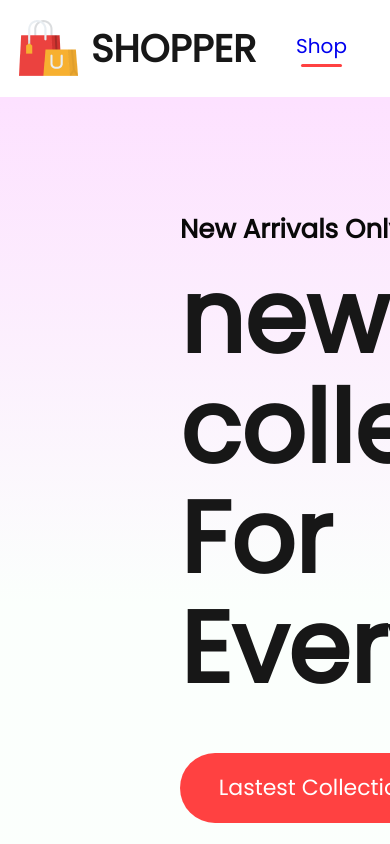
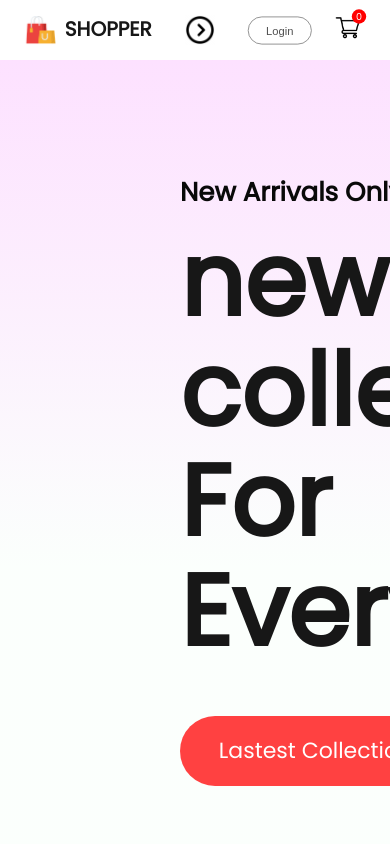
Before and after one commit to parthkhare307/e-commerce, a React (Create React App) app in the folder frontend/: page / in a window 390 px wide. Shown: the top 844 px of the page. Built offline with nearby package versions, Linux system fonts and the light colour scheme; the HTML template or start-up script is replaced by a standard one.

Commit message:
Added The Dropdown menu in Navbar

```diff
--- a/frontend/src/Components/Navbar/Navbar.css
+++ b/frontend/src/Components/Navbar/Navbar.css
@@ -3,6 +3,7 @@
     justify-content: space-around;
     padding: 16px;
     box-shadow: 0 1px 3px -2px black;
+    align-items: center;
 }
 
 .nav-logo{
@@ -80,3 +81,101 @@
     background: red;
     color: white;
 }
+
+.nav-dropdown{
+    display: none;
+}
+
+@media(max-width:1280px){
+    .navbar{
+        padding: 12px 50px;
+    }
+    .nav-logo img{
+        width: 40px;
+    }
+    .nav-logo p{
+        font-size: 25px;
+    }
+    .nav-menu{
+        gap: 30px;
+        font-size: 16px;
+    }
+    .nav-login-cart{
+        gap: 30px;
+    }
+    .nav-login-cart button{
+        width: 120px;
+        height: 45px;
+        font-size: 16px;
+    }
+    .nav-cart-count{
+        margin-left: -40px;
+        font-size: 12px;
+    }
+}
+
+@media(max-width:1024px){
+    .navbar{
+        padding: 12px 30px;
+    }
+    .nav-menu{
+        gap: 25px;
+        font-size: 14px;
+    }
+    .nav-login-cart button{
+        width: 80px;
+        height: 35px;
+        font-size: 14px;
+    }
+    .nav-login-cart img{
+        width: 30px;
+    }
+    .nav-cart-count{
+        width: 18px;
+        height: 18px;
+    }
+}
+
+@media(max-width:800px){
+    .navbar{
+        padding: 10px 0px;
+    }
+    .nav-dropdown{
+        display: block;
+        width: 30px;
+        rotate: -90deg;
+        transition: 0.5s;
+    }
+    .nav-menu{
+        display: none;
+        height: 80px;
+        width: 100%;
+        position: absolute;
+        background-color: white;
+        justify-content: center;
+        top: 50px;
+    }
+    .nav-menu-visible{
+        display: flex;
+    }
+    .nav-dropdown.open{
+        transform: rotate(90deg);
+    }
+}
+
+@media(max-width:500px){
+    .navbar{
+        width: 8px 0px;
+        gap: 0;
+    }
+    .nav-logo{
+        transform: scale(0.8);
+    }
+    .nav-menu{
+        height: 70px;
+        top: 50px;
+    }
+    .nav-login-cart{
+        transform: scale(0.8);
+    }
+}
--- a/frontend/src/Components/Navbar/Navbar.jsx
+++ b/frontend/src/Components/Navbar/Navbar.jsx
@@ -1,13 +1,21 @@
-import React,{useState} from 'react'
+import React,{useState, useContext, useRef } from 'react'
 import './Navbar.css'
 import {Link} from 'react-router-dom'
 
 import logo from '../Assets/logo.png'
 import cart_icon from '../Assets/cart_icon.png'
+import {ShopContext} from '../../Context/ShopContext'
+import nav_dropdown from '../Assets/nav_dropdown_icon.webp'
 
 const Navbar = () => {
 
   const [menu,setMenu] = useState("shop");
+  const menuRef = useRef();
+
+  const dropdown_toggle = (e) => {
+    menuRef.current.classList.toggle('nav-menu-visible');
+    e.target.classList.toggle('open');
+  }
 
   return (
     <div className='navbar'>
@@ -15,7 +23,8 @@
         <img src={logo} alt="" />
         <p>SHOPPER</p>
       </div>
-      <ul className="nav-menu">
+      <img className='nav-dropdown' onClick={dropdown_toggle} src={nav_dropdown} alt="" />
+      <ul ref={menuRef} className="nav-menu">
         <li onClick={()=> {setMenu("shop")}}><Link style={{textDecoration: 'none' }} to='/'>Shop</Link>{menu==="shop"?<hr/>:<></>}</li>
         <li onClick={()=> {setMenu("mens")}}><Link style={{textDecoration: 'none' }} to='/mens'>Men</Link>{menu==="mens"?<hr/>:<></>}</li>
         <li onClick={()=> {setMenu("womens")}}><Link style={{textDecoration: 'none' }} to='/womens'>Women</Link>{menu==="womens"?<hr/>:<></>}</li>
```
Also changed, not shown: frontend/src/Components/Assets/nav_dropdown_icon.webp (added).
